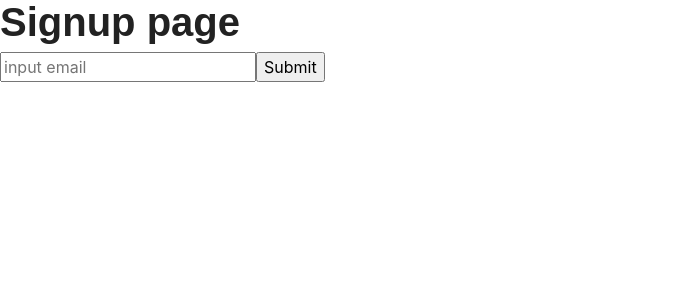
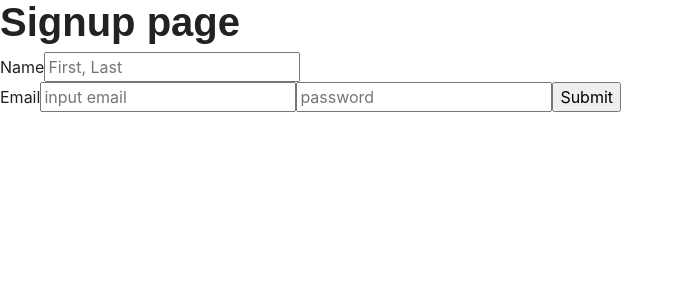
Before and after one commit to Mssanoko/Project-3, a React (Create React App) app in the folder client/: page / in a window 1280 px wide. Shown: the top 300 px of the page, without its empty margins (0-684 px from the left). Built offline with nearby package versions, Linux system fonts and the light colour scheme; a web font is replaced by a local one.

Commit message:
fixed login and signup

```diff
--- a/client/src/pages/Signup.js
+++ b/client/src/pages/Signup.js
@@ -8,10 +8,25 @@ function Signup() {
     const [email, setEmail] = useState("");
     const [password, setPassword] = useState("");
     const [name, setName] = useState("");
+    const History = useHistory();
+
     const emailHandler = (event) => {
 
         console.log(event.target.value);
         setEmail(event.target.value)
+
+    }
+    const nameHandler = (event) => {
+
+        console.log(event.target.value);
+        setName(event.target.value)
+
+    }
+    const passwordHandler = (event) => {
+
+        console.log(event.target.value);
+        setPassword(event.target.value)
+
     }
     const submitHandler = (event) => {
         event.preventDefault();
@@ -23,7 +38,8 @@ function Signup() {
             name
         }
         API.signUp(userData).then(results=>{
-            console.log(results);
+            console.log("signup successful");
+            History.push("/books");
         })
         .catch(err => {
             console.log(err);
@@ -35,12 +51,30 @@ function Signup() {
     return (<div>
         <h1>Signup page</h1>
         <form id="test1" onSubmit={submitHandler}>
+       Name
+        <input
+
+              className="input"
+                type="name"
+                value={name}
+                onChange={nameHandler}
+                placeholder="First, Last"
+            />
+            <br />
+            Email
             <input
                 className="input"
                 type="email"
                 value={email}
                 onChange={emailHandler}
                 placeholder="input email"
+            />
+            <input
+                className="input"
+                type="password"
+                value={password}
+                onChange={passwordHandler}
+                placeholder="password"
             />
             <input
                 type="submit"
--- a/client/src/utils/API.js
+++ b/client/src/utils/API.js
@@ -20,5 +20,4 @@ export default {
   signUp: function (userData) {
     return axios.post("/api/user/signup", userData)
   }
-  //
 };
```
Also changed, not shown: 2 other files (tests, documents, lock files or other folders).
